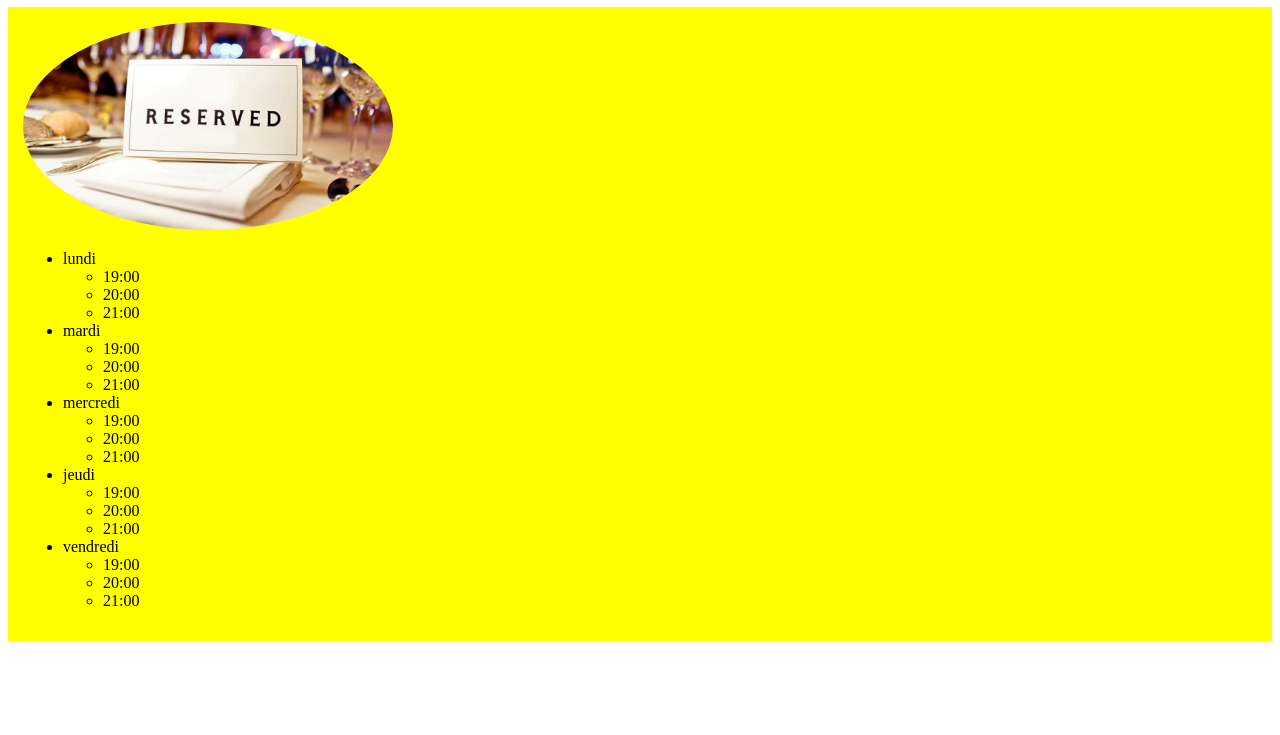
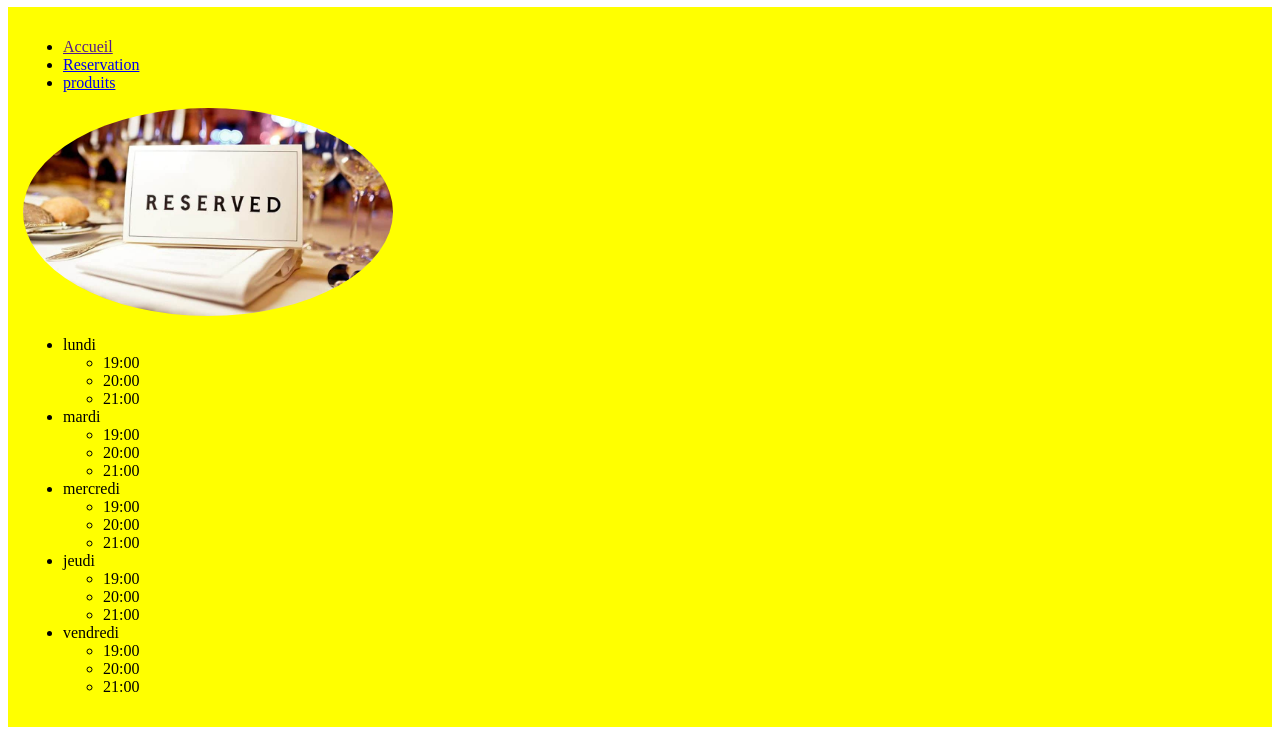
Before and after one commit to mcpetc/restaurant, a plain HTML site: page reservations.html in a window 1280 px wide. Shown: the part 73-808 px from the top of the page. Drawn offline with Linux system fonts and the light colour scheme.

Commit message:
restaurantmaster2

```diff
--- a/reservations.html
+++ b/reservations.html
@@ -13,6 +13,14 @@
 
 
     <nav>
+
+            <ul>
+                <li> <a href="">Accueil</a> </li>
+                <li> <a href="reservations.html"> Reservation</a> </li>
+                <li><a href="produit.html"> produits</a> </li>
+
+            </ul>
+
         <img src="image2.jpg" alt="">
         <ul>
 <li>lundi
```
